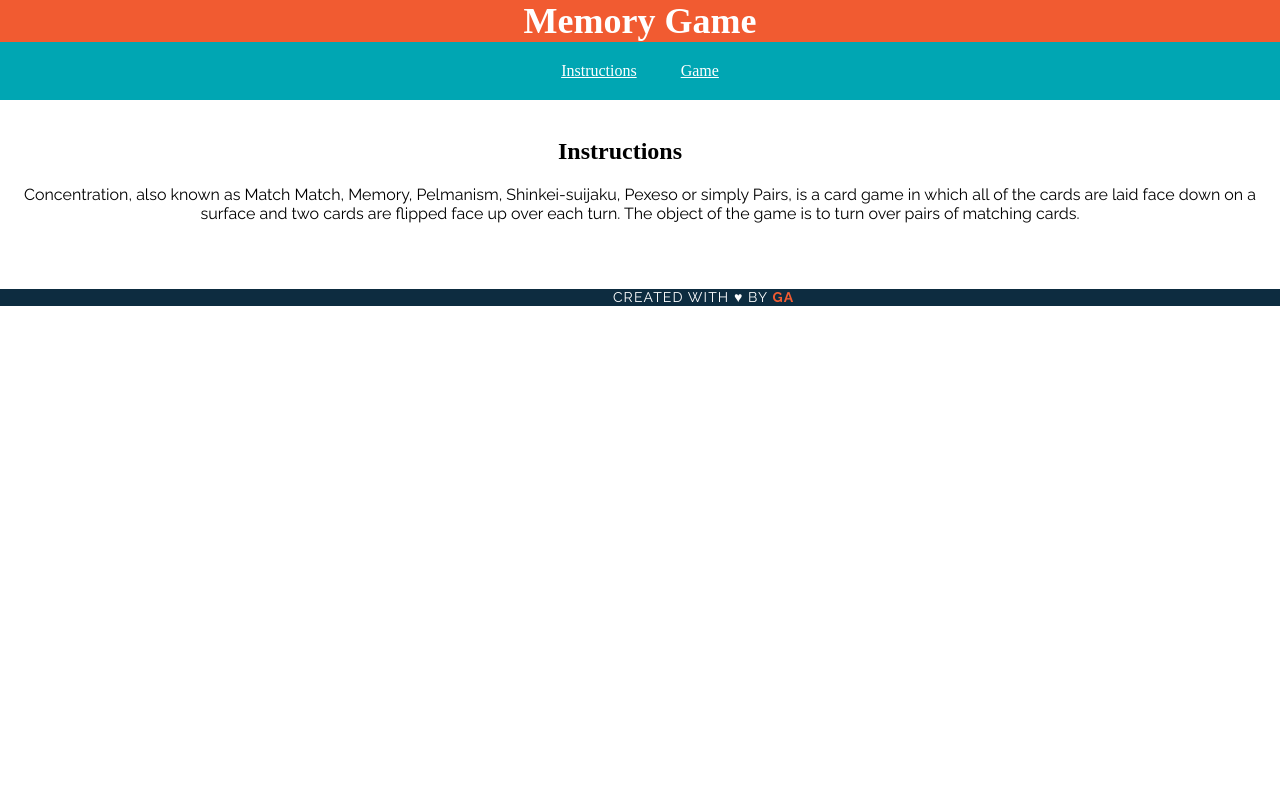
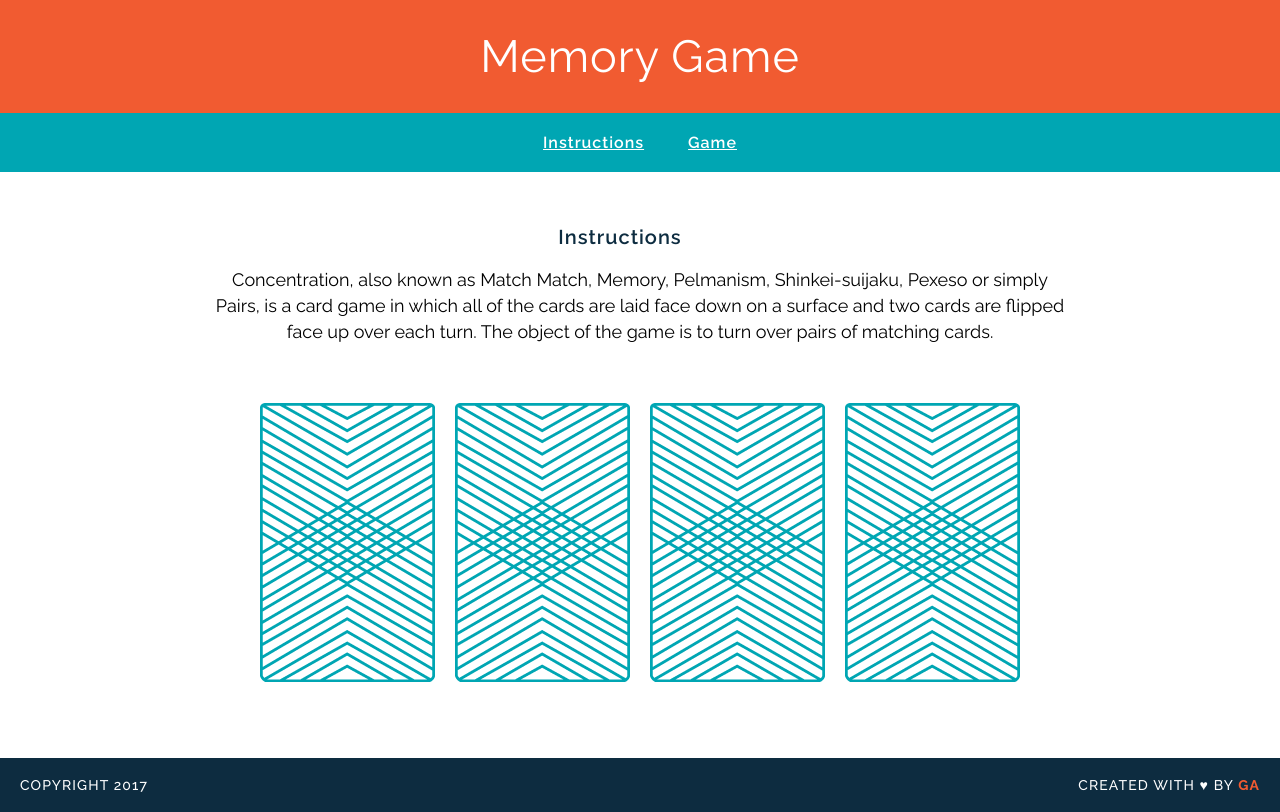
Before and after one commit to hlalefar/memorygame_take2, a plain HTML site: page index.html in a window 1280 px wide. Drawn offline with Linux system fonts and the light colour scheme; a web font is replaced by a local one.

```diff
--- a/css/style.css
+++ b/css/style.css
@@ -1,27 +1,39 @@
 h1 {
-	font-family: "droid serif";
-	font-style: bold;
-	font-size: 36px;
+	font-family: Raleway;
+	/*color: #0D2C40;*/
+	font-size: 45px;
+	font-weight: 400;
 	text-align: center;
+	letter-spacing: 1px;
 	margin: 0;
-fghbgfdbf
-
-b
-	padding: 10px;
 }
 h2 {
-	font-family: "droid serif";
+	font-family: Raleway;
+	color: #0D2C40;
+	letter-spacing: 1px;
+	font-weight: 600;
+	font-size: 20px;
 	text-align: center;
+	padding-top: -20px;
 }
 p {
 	font-family: Raleway;
-	font-weight: normal;
+	line-height: 26px;
+	font-size: 18px;
 }
 a {
-	margin-left: 20px;
-	margin-right: 20px;
+	font-family: Raleway;
 	color: #FFFFFF;
+	letter-spacing: 1px;
+	font-weight: 600;
 	border-bottom: 2px solid transparent;
+	padding: 20px;
+}
+nav {
+	background-color: #00A6B3;
+	color: #FFFFFF;
+	padding-top: 20px;
+	padding-bottom: 20px	;
 }
 a:hover {
 	border-color: white;
@@ -31,53 +43,54 @@ body {
 	margin: 0;
 }
 header {
-	background: #F15B31;
+	background-color: #F15B31;
 	color: #FFFFFF;
-}
-nav {
-	background-color: #00A6B3;
-	color: #FFFFFF;
-	padding-top: 20px;
-	padding-bottom: 20px;
+	padding: 30px 20px;
 }
 main {
 	width: 850px;
 	margin-top: 35px;
+	margin-bottom: 35px;
 	margin-right: auto;
 	margin-left: auto;
 }
 img {
 	margin-top: 40px;
 	margin-right: 8px;
-	margin-left: 8px
+	margin-bottom: 0px;
+	margin-left: 8px;
 }
 div {
-	align: center;
+	text-align: center;
 }
 footer {
+	color: #FFFFFF;
 	font-size: 14px;
 	font-weight: 500;
 	text-transform: uppercase;
 	letter-spacing: .08em;
 	background: #0D2C40;
-	padding: 0px 20px 0px 20px;
-	color: #FFFFFF;
+	padding-right: 20px;
+	padding-left: 20px;
 }
 .copyright {
+	font-family: Raleway;
+	font-size: 14px;
 	float: left;
 }
-/*.message {
+.message {
+	font-family: Raleway;
+	font-size: 14px;
 	float: right;
-}*/
-
-/*.clearfix: after {
+}
+.clearfix:after {
 visibility: hidden;
 display: block;
 content: " ";
 clear: both;
 height: 0;
 font-size: 0;
-}*/
+}
 .name {
 	color: #F15B31;
 	font-weight: 700;
--- a/index.html
+++ b/index.html
@@ -13,14 +13,20 @@
 	<a href="#game">Game</a>
 </nav>
 </br>
-<body>
+<main>
 <h2>Instructions<a name="instructions"></a></h2>
 <p>Concentration, also known as Match Match, Memory, Pelmanism, Shinkei-suijaku, Pexeso or simply Pairs, is a card game in which all of the cards are laid face down on a surface and two cards are flipped face up over each turn. The object of the game is to turn over pairs of matching cards.</p>
+<div>
+	<img src="images/back.png" alt="queen of diamonds">
+	<img src="images/back.png" alt="queen of hearts">
+	<img src="images/back.png" alt="king of diamonds">
+	<img src="images/back.png" alt="king of hearts">
+</div>
 </br>
 <a name="game"></a>
 <div id="game-board" class="board clearfix"></div>
 <script src="js/main.js"></script>
-</body>
+</main>
 <footer class="clearfix">
 	<p class="copyright">Copyright 2017</p>
 	<p class="message">Created with &hearts; by <span class="name">GA</span></p>
--- a/js/main.js
+++ b/js/main.js
@@ -1,49 +1,7 @@
 console.log("Up and running!");
-//objects
-const cards = [
-{
-rank: 'queen',
-suite: 'hearts',
-cardImage: "images/queen-of-hearts.png"
-},
-{
-rank: 'queen',
-suite: 'diamonds',
-cardImage: "images/queen-of-diamonds.png"
-},
-{
-rank: 'king',
-suite: 'hearts',
-cardImage: "images/king-of-hearts.png"
-},
-{
-rank: 'king',
-suite: 'diamonds',
-cardImage: "images/king-of-diamonds.png"
-},
-]
-const cardsInPlay = [];
-
-function flipCard() {
-this.getAttribute('dataID');
-console.log("User flipped " + cards[cardId].rank)
-};
-
-function checkForMatch() {
-	if (cardsInPlay[0] === cardsInPlay[1]) {
-  console.log("You found a match!");
-} else {
-  console.log("Sorry, try again.");
-};
-
-cardsInPlay.push(cards[cardId]);
-//create board function
-function createBoard() {
-	for (var i = 0; i < arrayName.length; i++)
-    var cardElement = document.createElement('img');
-    cardElement.setAttribute('src', "images/back.png");
-  	cardElement.setAttribute('dataID', i);
-  	cardElement.addEventListener('click', flipCard);
-  	cardElement.appendChild(game-board);
-};
-createBoard();
+var cardOne = 'queen';
+var cardTwo = 'queen';
+var cardThree = 'king';
+var cardFour = 'king';
+console.log("User flipped" + " " + cardOne);
+console.log("User flipped" + " " + cardThree);
```
